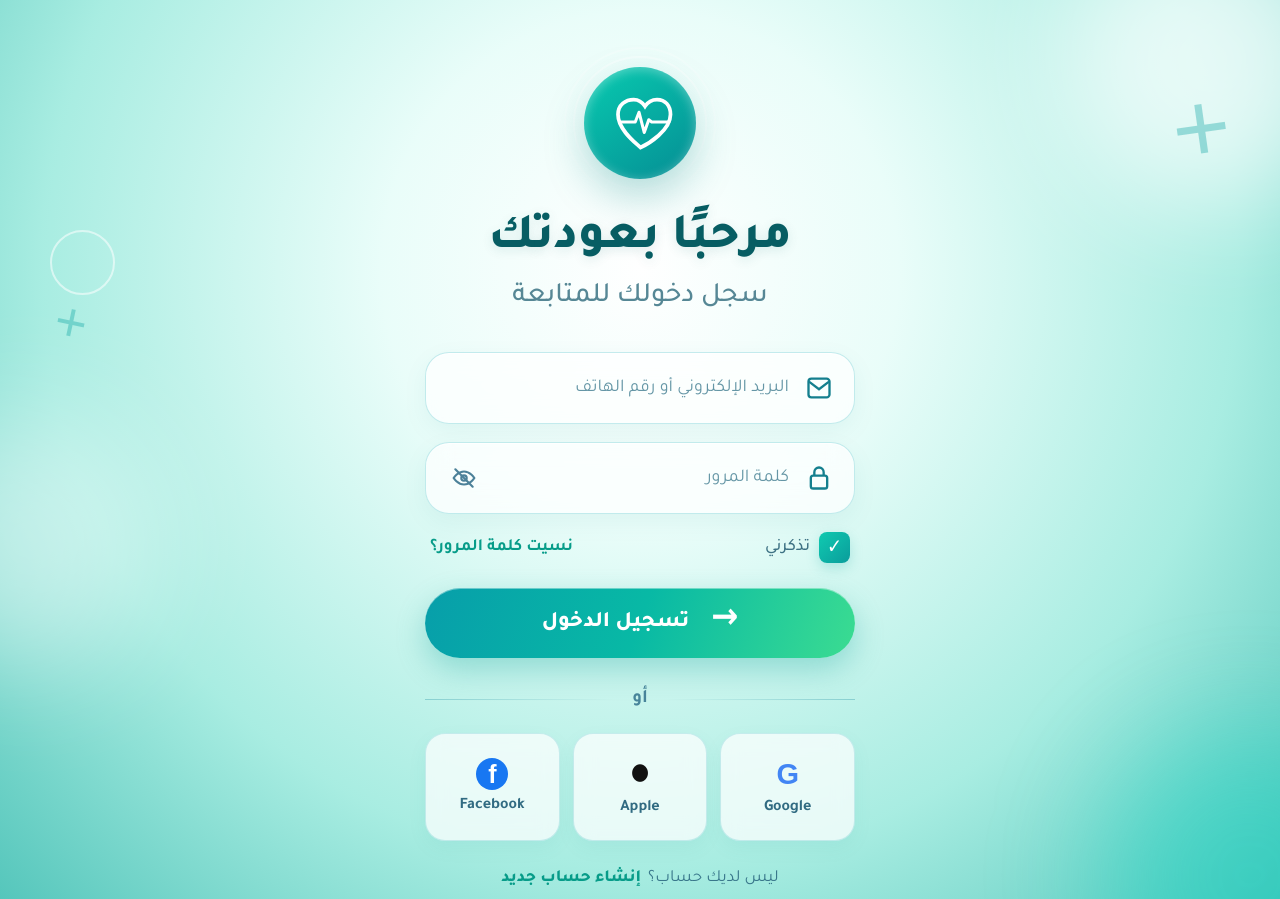
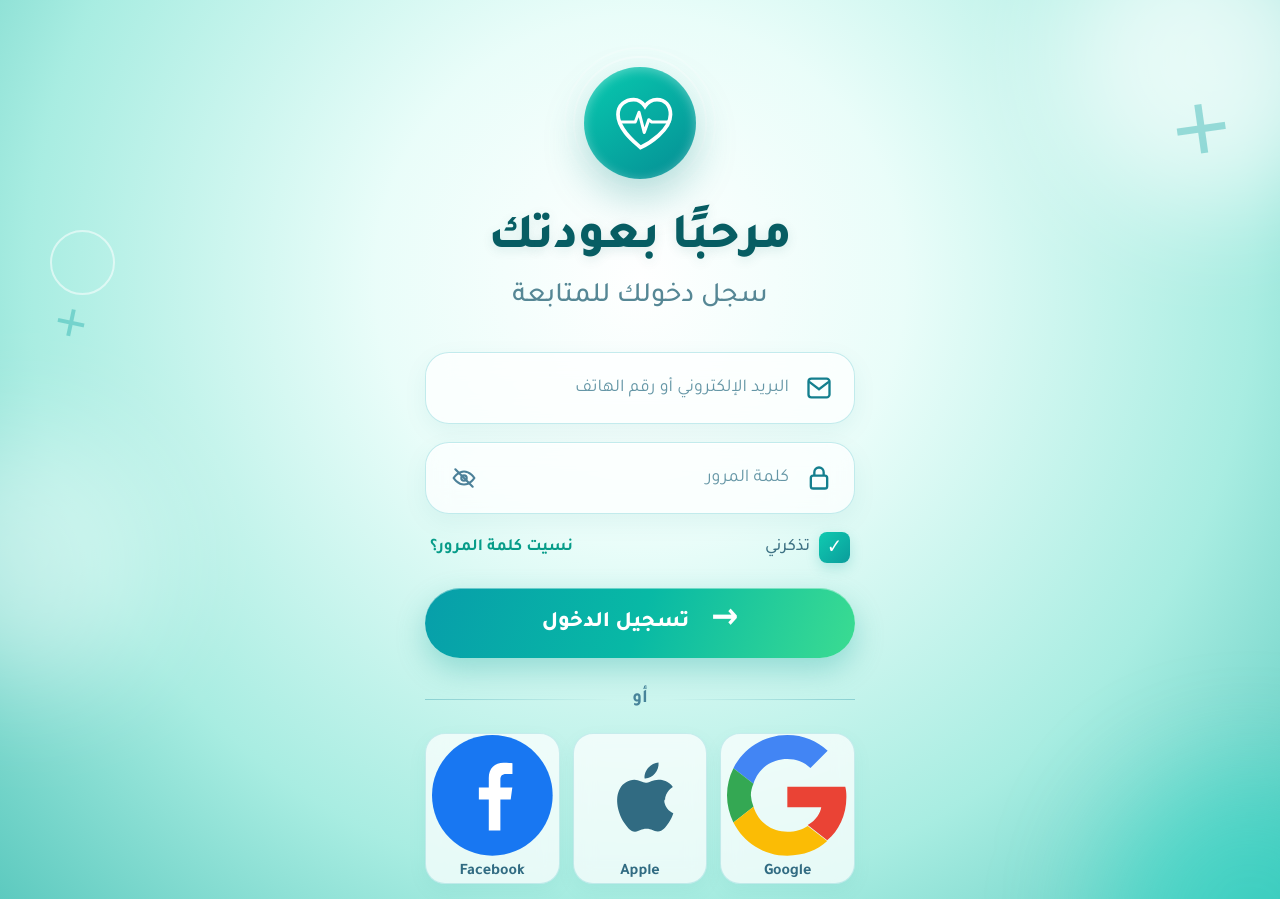
Before and after one commit to saedhamdy660-wq/nabd-alamal-frontend, a React (Vite) app: page /login in a window 1280 px wide. Shown: the top 899 px of the page. Built offline with nearby package versions, Linux system fonts and the light colour scheme.

Commit message:
Update Login.jsx

```diff
--- a/src/pages/Login.jsx
+++ b/src/pages/Login.jsx
@@ -53,6 +53,7 @@ function MailIcon() {
         stroke="currentColor"
         strokeWidth="2"
       />
+
       <path
         d="m4 7 8 6 8-6"
         fill="none"
@@ -77,6 +78,7 @@ function LockIcon() {
         stroke="currentColor"
         strokeWidth="2"
       />
+
       <path
         d="M8 10V7a4 4 0 0 1 8 0v3"
         fill="none"
@@ -115,6 +117,77 @@ function EyeIcon({ visible }) {
           strokeLinecap="round"
         />
       )}
+    </svg>
+  );
+}
+
+/* =========================
+   GOOGLE LOGO
+========================= */
+function GoogleIcon() {
+  return (
+    <svg
+      className="social-svg google-svg"
+      viewBox="0 0 48 48"
+      aria-hidden="true"
+    >
+      <path
+        fill="#4285F4"
+        d="M24 9.5c3.54 0 6.7 1.22 9.19 3.6l6.85-6.85C35.89 2.39 30.47 0 24 0 14.61 0 6.51 5.38 2.56 13.22l7.98 6.2C12.45 13.21 17.73 9.5 24 9.5Z"
+      />
+
+      <path
+        fill="#34A853"
+        d="M2.56 13.22A23.94 23.94 0 0 0 0 24c0 3.87.92 7.52 2.55 10.77l7.99-6.2A14.42 14.42 0 0 1 9.5 24c0-1.59.37-3.1 1.04-4.57l-7.98-6.21Z"
+      />
+
+      <path
+        fill="#FBBC05"
+        d="M24 48c6.47 0 11.9-2.13 15.87-5.79l-7.76-6.02c-2.16 1.45-4.93 2.31-8.11 2.31-6.27 0-11.55-3.71-13.46-9.92l-7.99 6.19C6.51 42.62 14.61 48 24 48Z"
+      />
+
+      <path
+        fill="#EA4335"
+        d="M47.5 24.55c0-1.59-.14-2.75-.45-3.95H24v8.12h13.49c-.27 2.02-1.87 5.07-5.38 7.13l7.76 6.02C44.4 38.15 47.5 32.03 47.5 24.55Z"
+      />
+    </svg>
+  );
+}
+
+/* =========================
+   APPLE LOGO
+========================= */
+function AppleIcon() {
+  return (
+    <svg
+      className="social-svg apple-svg"
+      viewBox="0 0 24 24"
+      aria-hidden="true"
+    >
+      <path
+        fill="currentColor"
+        d="M16.72 12.77c.02 2.08 1.82 2.77 1.84 2.78-.02.05-.29 1-.95 1.97-.57.83-1.16 1.66-2.1 1.68-.92.02-1.22-.54-2.28-.54-1.06 0-1.39.52-2.26.56-.9.03-1.58-.9-2.15-1.73-1.17-1.69-2.06-4.77-.86-6.85.6-1.04 1.67-1.7 2.83-1.72.88-.02 1.71.59 2.28.59.57 0 1.64-.73 2.76-.62.47.02 1.79.19 2.64 1.43-.07.04-1.58.92-1.57 2.75ZM14.9 7.65c.48-.58.81-1.39.72-2.2-.7.03-1.54.47-2.04 1.05-.45.51-.84 1.34-.73 2.13.78.06 1.57-.4 2.05-.98Z"
+      />
+    </svg>
+  );
+}
+
+/* =========================
+   FACEBOOK LOGO
+========================= */
+function FacebookIcon() {
+  return (
+    <svg
+      className="social-svg facebook-svg"
+      viewBox="0 0 48 48"
+      aria-hidden="true"
+    >
+      <circle cx="24" cy="24" r="24" fill="#1877F2" />
+
+      <path
+        fill="white"
+        d="M27.2 25.7h4.1l.65-4.8H27.2v-3.1c0-1.39.46-2.33 2.38-2.33H32V11.2c-.42-.06-1.86-.2-3.53-.2-3.49 0-5.88 2.13-5.88 6.04v3.86h-3.95v4.8h3.95V38h4.61V25.7Z"
+      />
     </svg>
   );
 }
@@ -245,7 +318,11 @@ export default function Login() {
               type="button"
               className="password-toggle"
               onClick={() => setShowPassword(!showPassword)}
-              aria-label="إظهار كلمة المرور"
+              aria-label={
+                showPassword
+                  ? "إخفاء كلمة المرور"
+                  : "إظهار كلمة المرور"
+              }
             >
               <EyeIcon visible={!showPassword} />
             </button>
@@ -274,6 +351,7 @@ export default function Login() {
 
           </div>
 
+          {/* Error */}
           {error && (
             <div className="login-error">
               {error}
@@ -298,18 +376,30 @@ export default function Login() {
         {/* Social buttons */}
         <div className="social-login">
 
-          <button type="button" className="social-card google">
-            <span className="google-icon">G</span>
+          {/* Google */}
+          <button
+            type="button"
+            className="social-card google"
+          >
+            <GoogleIcon />
             <span>Google</span>
           </button>
 
-          <button type="button" className="social-card apple">
-            <span className="apple-icon">●</span>
+          {/* Apple */}
+          <button
+            type="button"
+            className="social-card apple"
+          >
+            <AppleIcon />
             <span>Apple</span>
           </button>
 
-          <button type="button" className="social-card facebook">
-            <span className="facebook-icon">f</span>
+          {/* Facebook */}
+          <button
+            type="button"
+            className="social-card facebook"
+          >
+            <FacebookIcon />
             <span>Facebook</span>
           </button>
 
```
